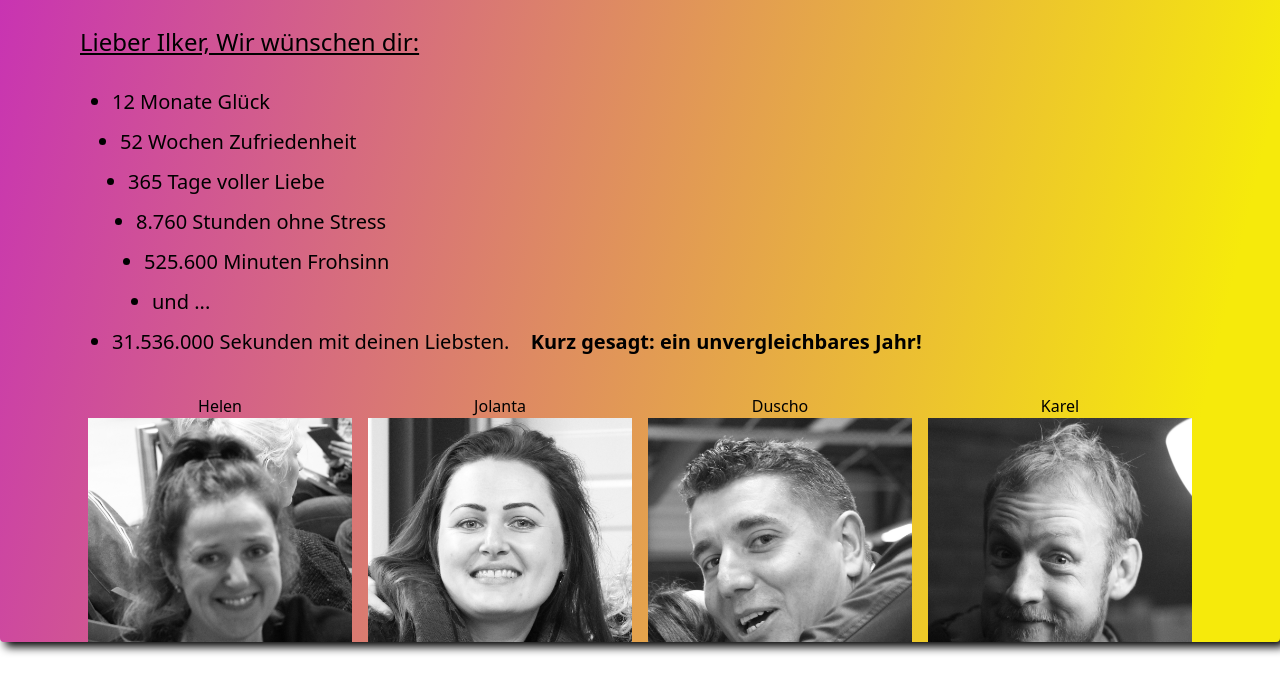
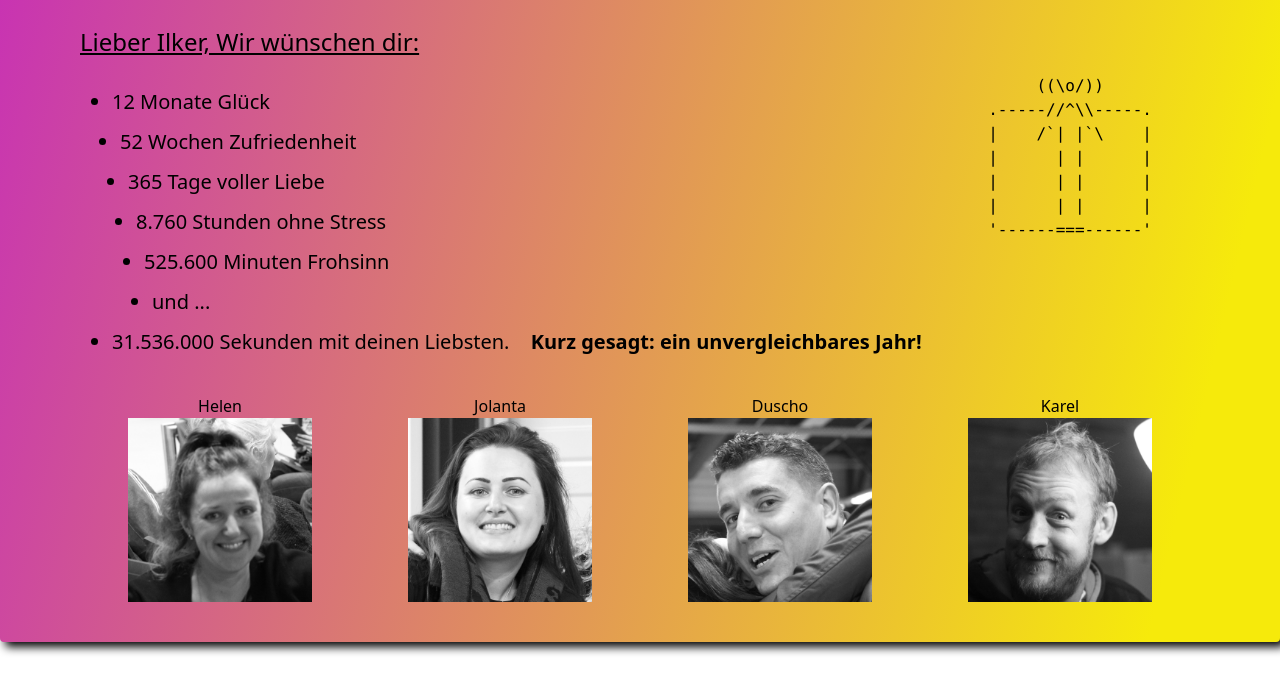
Before and after one commit to ilkergueloglu/ilkergueloglu.github.io, a plain HTML site: page index.html in a window 1280 px wide. Shown: the part 118-800 px from the top of the page. Drawn offline with nearby package versions, Linux system fonts and the light colour scheme.

Commit message:
Improves some layout issues, add an ASCII art present image with a link to the book

```diff
--- a/index.html
+++ b/index.html
@@ -18,8 +18,13 @@
             text-shadow: 2px 2px #fbcbcb;
         }
 
+        .max-width-height-200px {
+            max-height: 200px;
+            max-width: 200px;
+        }
+
         .slide-in {
-            transform: translateX(-500%);
+            transform: translateX(-600%);
             animation-name: slide-in;
             animation-duration: 1.5s;
             animation-timing-function: ease-out;
@@ -27,7 +32,7 @@
         }
 
         @keyframes slide-in {
-            0% { transform: translateX(-500%); }
+            0% { transform: translateX(-600%); }
             100% { transform: translateX(0%); }
         }
 
@@ -42,6 +47,17 @@
 
         .animtion-delay-3s {
             animation-delay: 3s;
+        }
+
+        pre.present {
+            position: absolute;
+            top: 8em;
+            right: 8em;
+            cursor: pointer;
+        }
+
+        pre.present:hover {
+            color: blue;
         }
 
     </style>
@@ -62,20 +78,30 @@
                 <li class="ml-10">und ...</li>
                 <li>31.536.000 Sekunden mit deinen Liebsten. <span class=" pl-4 font-bold">Kurz gesagt: ein unvergleichbares Jahr!</span></li>
             </ul>
-            <div class="flex mt-6">
-                <div class="w-1/4 p-2 text-center">
+            <pre class="present">
+                <a href="https://bmu-verlag.de/reading-sample/?book=czoxOiI5Ijs=&prop=czoyOiIyNSI7">
+     ((\o/))
+.-----//^\\-----.
+|    /`| |`\    |
+|      | |      |
+|      | |      |
+|      | |      |
+'------===------'
+            </pre>
+            <div class="flex justify-around mt-6">
+                <div class="w-1/4 p-2 text-center max-width-height-200px">
                     Helen
                     <img class="slide-in" src="helen.jpg" alt="Helen">
                 </div>
-                <div class="w-1/4 p-2 text-center">
+                <div class="w-1/4 p-2 text-center max-width-height-200px">
                     Jolanta
                     <img class="slide-in animtion-delay-1s" src="jolanta.jpg" alt="Helen">
                 </div>
-                <div class="w-1/4 p-2 text-center">
+                <div class="w-1/4 p-2 text-center max-width-height-200px">
                     Duscho
                     <img class="slide-in animtion-delay-2s" src="duscho.jpg" alt="Helen">
                 </div>
-                <div class="w-1/4 p-2 text-center">
+                <div class="w-1/4 p-2 text-center max-width-height-200px">
                     Karel
                     <img class="slide-in animtion-delay-3s" src="karel.jpg" alt="Helen">
                 </div>
```
